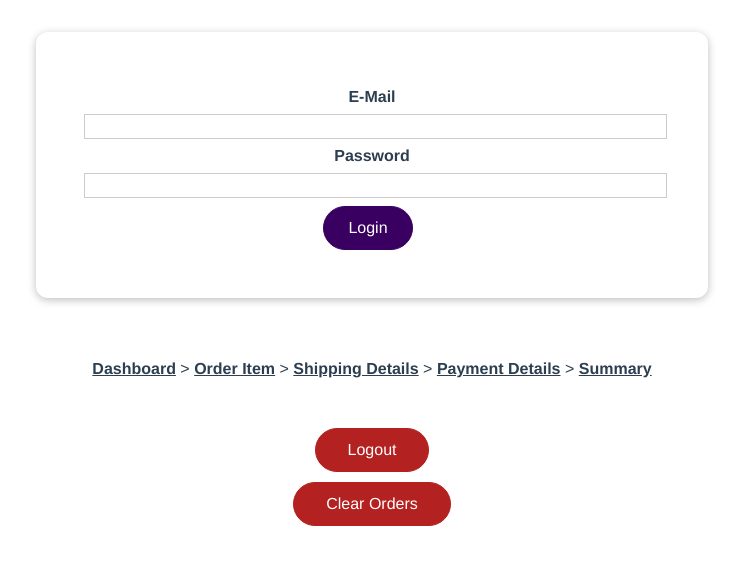
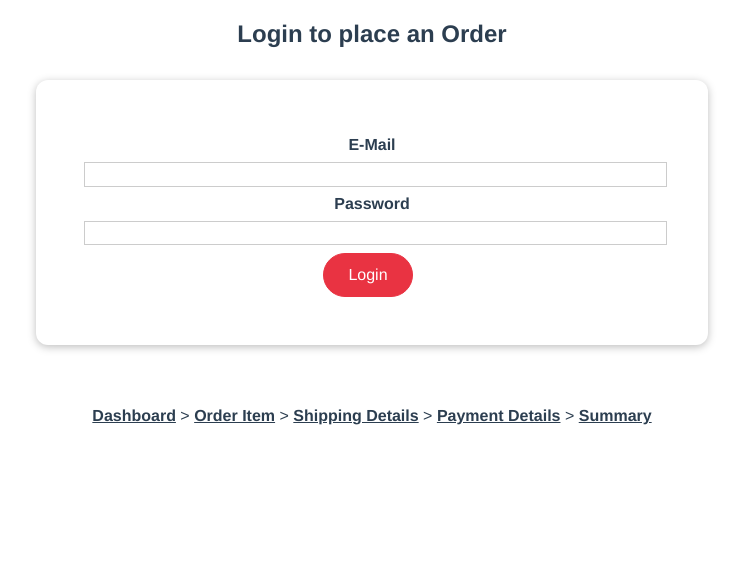
Before and after one commit to RameshAbeysekara/shop-checkout-app, a Vue app: page /#/ in a window 1280 px wide. Shown: the top 564 px of the page, without its empty margins (268-1011 px from the left). Built offline with nearby package versions, Linux system fonts and the light colour scheme.

Commit message:
UI changes

```diff
--- a/src/App.vue
+++ b/src/App.vue
@@ -8,6 +8,7 @@
       <router-link to="/payment-details">Payment Details</router-link> >
       <router-link to="/summary">Summary</router-link>
     </div>
+    <div v-if="!currentRouteName">
       <div class="button-container">
         <div class="button-logout">
           <button @click="logout">
@@ -19,10 +20,16 @@
         </button>
       </div>
     </div>
+  </div>
 </template>
 
 <script>
 export default {
+  computed: {
+    currentRouteName() {
+      return this.$route.name == "Login";
+    },
+  },
   methods: {
     logout() {
       this.$router.push("/");
--- a/src/components/ui/BaseButton.vue
+++ b/src/components/ui/BaseButton.vue
@@ -35,8 +35,8 @@ a {
   text-decoration: none;
   padding: 0.75rem 1.5rem;
   font: inherit;
-  background-color: #3a0061;
-  border: 1px solid #3a0061;
+  background-color: #e93342;
+  border: 1px solid #e93342;
   color: white;
   cursor: pointer;
   border-radius: 30px;
@@ -48,20 +48,20 @@ a:hover,
 a:active,
 button:hover,
 button:active {
-  background-color: #270041;
-  border-color: #270041;
+  background-color: #e93342;
+  border-color: #e93342;
 }
 
 .flat {
   background-color: transparent;
-  color: #3a0061;
+  color: #e93342;
   border: none;
 }
 
 .outline {
   background-color: transparent;
-  border-color: #270041;
-  color: #270041;
+  border-color: #e93342;
+  color: #e93342;
 }
 
 .flat:hover,
--- a/src/views/Login.vue
+++ b/src/views/Login.vue
@@ -1,5 +1,6 @@
 <template>
   <div>
+    <h2>Login to place an Order</h2>
     <base-card>
       <form @submit.prevent="submitForm">
         <div class="form-control">
```
Lines whose indentation alone changed are shown as unchanged.
